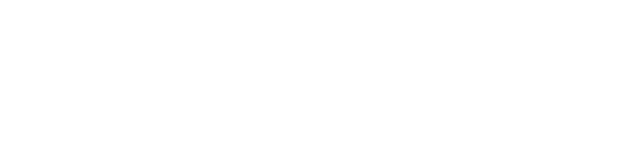
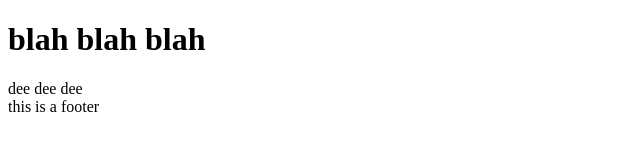
Before and after one commit to KiJoDad92/homework-portfolio, a plain HTML site: page index.html in a window 1280 px wide. Shown: the whole page, without its empty margins (0-640 px from the left). Drawn offline with Linux system fonts and the light colour scheme.

Commit message:
added html tags

```diff
--- a/index.html
+++ b/index.html
@@ -2,14 +2,24 @@
 <html lang="en">
 
 <head>
-<!-- TODO: add head content below -->
-
+<title>Title</title>
+<link rel="stylesheet" href="./assets.css.style.css/"/>
 </head>
 
 <body>
+    <header>
+        <h1>blah blah blah</h1>
+    </header>
+    <nav>
+        dee dee dee
+    </nav>
     <main>
-<!-- TODO: add body content below -->
+        <section>
+
+        </section>
     </main>
 </body>
-
+<footer>
+    this is a footer
+</footer>
 </html>
```
Also changed, not shown: 1 other file.
